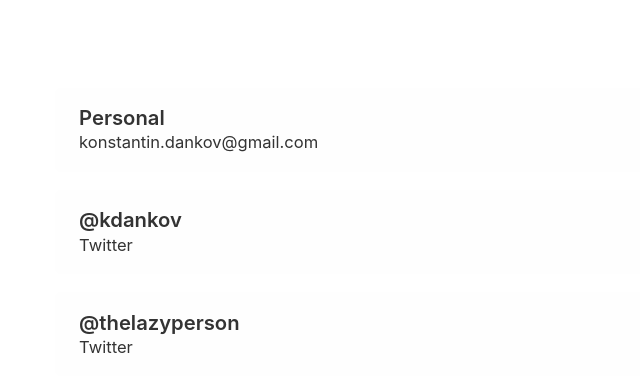
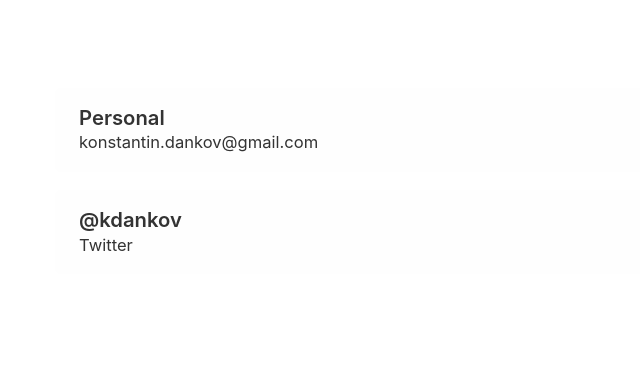
Before and after one commit to kdankov/kdankov.github.io, a website: page index.html in a window 1280 px wide. Shown: the part 162-554 px from the top of the page, without its empty margins (0-640 px from the left). Drawn offline with Linux system fonts and the light colour scheme.

Commit message:
Update index.html
Remove thelazyperson from social links

```diff
--- a/index.html
+++ b/index.html
@@ -8,7 +8,6 @@
             <ul>
                 <li class="email"><a href="mailto:konstantin.dankov@gmail.com"><span>Personal</span> <span>konstantin.dankov@gmail.com</span></a></li>
                 <li class="twitter"><a href="http://twitter.com/kdankov"><span class="value">@kdankov</span> <span class="label">Twitter</span></a></li>
-                <li class="twitter"><a href="http://twitter.com/thelazyperson"><span class="value">@thelazyperson</span> <span class="label">Twitter</span></a></li>
             </ul>
         </section>
     </article>
```
